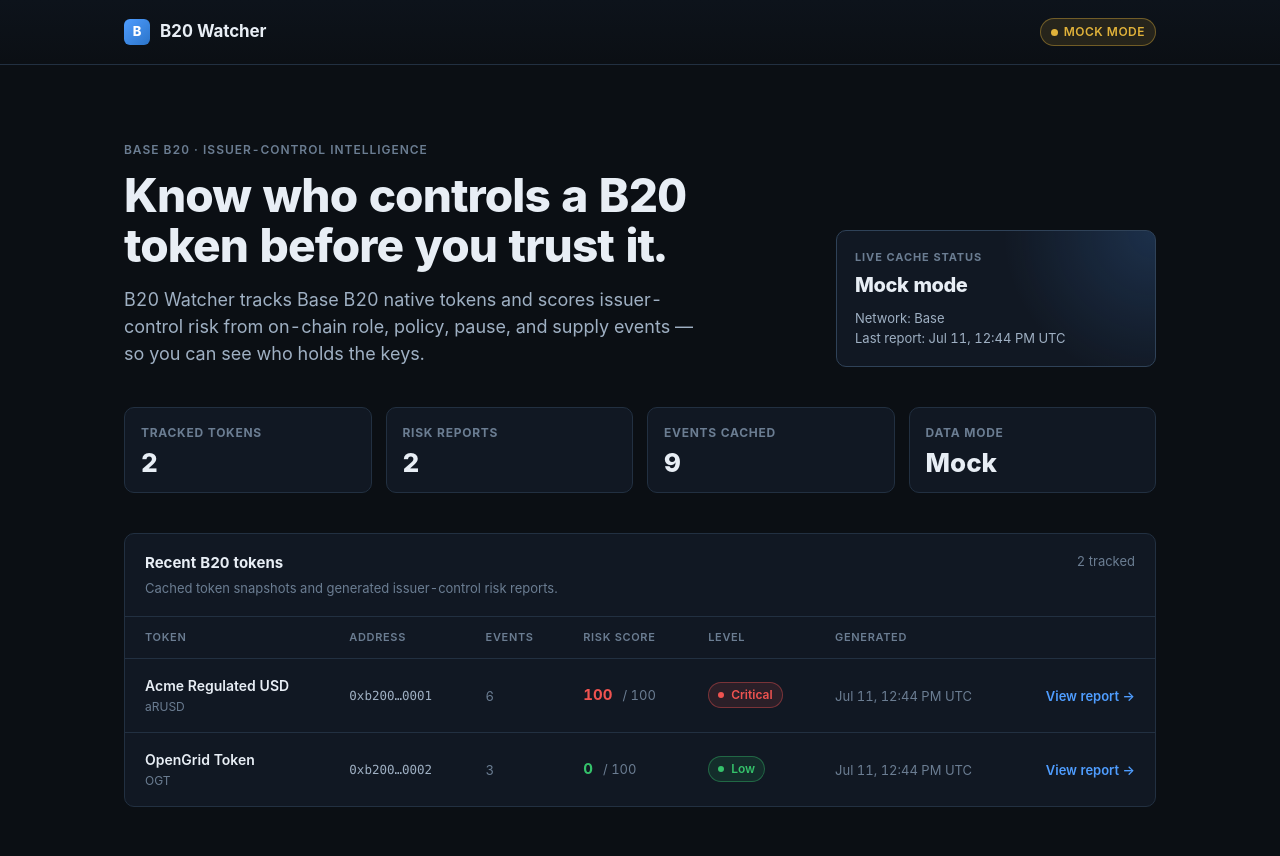
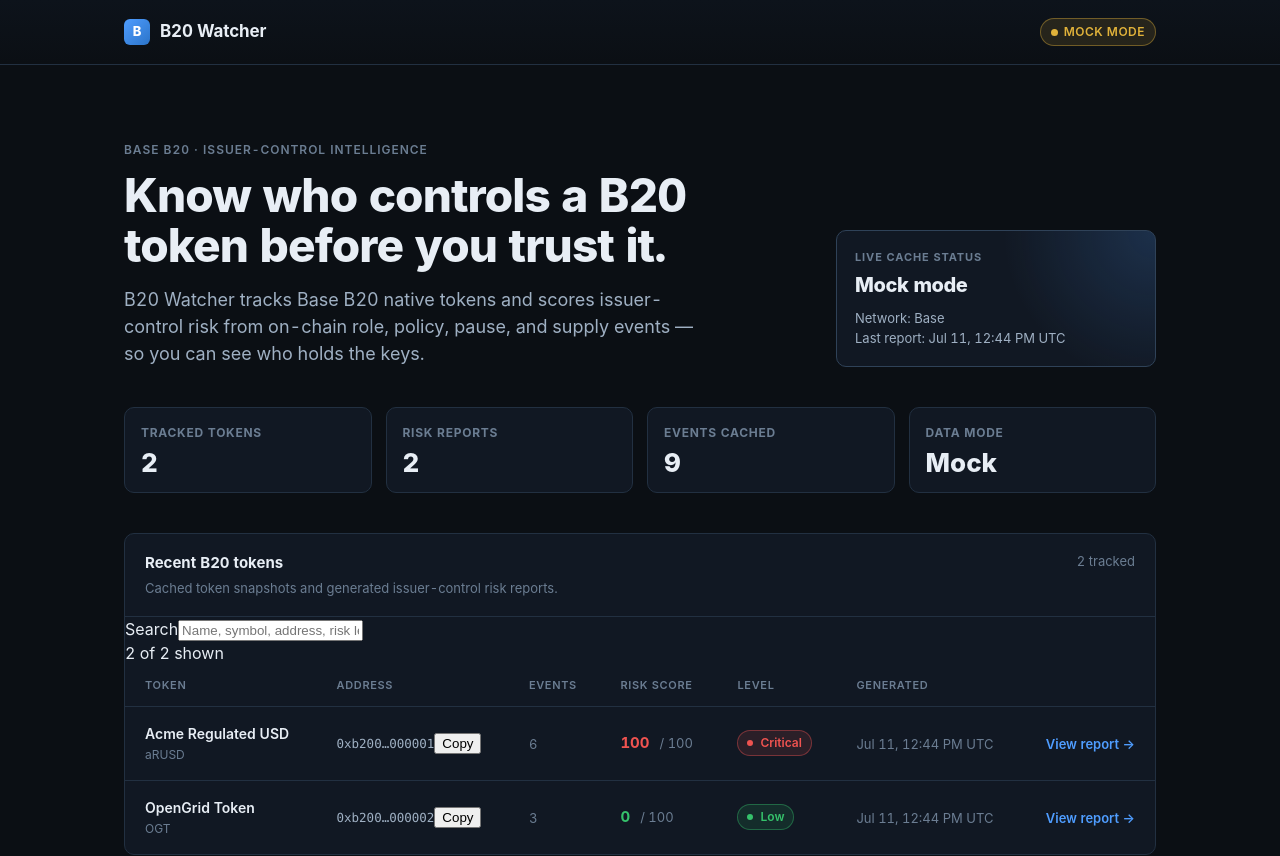
Before and after one commit to Anton-dot911/b20-watcher, a Next.js app: page / in a window 1280 px wide. Shown: the top 856 px of the page. Built offline with nearby package versions, Linux system fonts and the light colour scheme.

Commit message:
fix: add copyable values and search cleanly

```diff
--- a/app/page.tsx
+++ b/app/page.tsx
@@ -1,20 +1,10 @@
-import Link from "next/link";
-
-import { RiskBadge } from "@/components/RiskBadge";
-import { shortenAddress } from "@/lib/address";
+import { TokenSearchTable } from "@/components/TokenSearchTable";
 import { B20_NETWORK, dataModeLabel, MOCK_MODE } from "@/lib/config";
 import { getB20RiskReport, listB20Tokens } from "@/lib/data-source";
-import type { B20Token, RiskLevel, RiskReport } from "@/lib/types";
+import type { B20Token, RiskReport } from "@/lib/types";
 import styles from "./page.module.css";
 
 export const dynamic = "force-dynamic";
-
-const SCORE_COLOR: Record<RiskLevel, string> = {
-  low: "var(--low)",
-  moderate: "var(--moderate)",
-  high: "var(--high)",
-  critical: "var(--critical)",
-};
 
 type Row = { token: B20Token; report: RiskReport | null };
 
@@ -131,87 +121,8 @@ export default async function HomePage() {
                 CDP/Supabase configuration, then run the refresh workflow again.
               </span>
             </div>
-          ) : rows.length === 0 ? (
-            <div className={styles.emptyState}>
-              <strong>No cached B20 tokens yet.</strong>
-              <span>
-                Run the Refresh B20 Cache workflow. In live cached mode, this page
-                reads from Supabase and does not trigger refreshes itself.
-              </span>
-            </div>
           ) : (
-            <div className={styles.tableScroll}>
-              <table>
-                <thead>
-                  <tr>
-                    <th>Token</th>
-                    <th>Address</th>
-                    <th>Events</th>
-                    <th>Risk score</th>
-                    <th>Level</th>
-                    <th>Generated</th>
-                    <th></th>
-                  </tr>
-                </thead>
-                <tbody>
-                  {rows.map(({ token, report }) => (
-                    <tr key={token.address} className={styles.row}>
-                      <td>
-                        <div className={styles.tokenName}>{token.name || "Unnamed B20"}</div>
-                        <div className={styles.tokenSymbol}>{token.symbol || "—"}</div>
-                      </td>
-                      <td>
-                        <span className={`mono ${styles.addr}`}>
-                          {shortenAddress(token.address)}
-                        </span>
-                      </td>
-                      <td>
-                        <span className={styles.count}>
-                          {report ? report.stats.totalEvents : "—"}
-                        </span>
-                      </td>
-                      <td>
-                        <div className={styles.scoreCell}>
-                          {report ? (
-                            <>
-                              <span
-                                className={styles.scoreNum}
-                                style={{ color: SCORE_COLOR[report.level] }}
-                              >
-                                {report.score}
-                              </span>
-                              <span className={styles.count}>/ 100</span>
-                            </>
-                          ) : (
-                            <span className={styles.count}>unavailable</span>
-                          )}
-                        </div>
-                      </td>
-                      <td>
-                        {report ? (
-                          <RiskBadge level={report.level} size="sm" />
-                        ) : (
-                          <span className={styles.count}>—</span>
-                        )}
-                      </td>
-                      <td>
-                        <span className={styles.count}>
-                          {report ? formatUtc(report.generatedAt) : "—"}
-                        </span>
-                      </td>
-                      <td style={{ textAlign: "right" }}>
-                        <Link
-                          href={`/tokens/${token.address}`}
-                          className={styles.viewLink}
-                        >
-                          View report
-                        </Link>
-                      </td>
-                    </tr>
-                  ))}
-                </tbody>
-              </table>
-            </div>
+            <TokenSearchTable rows={rows} />
           )}
         </div>
       </section>
```
